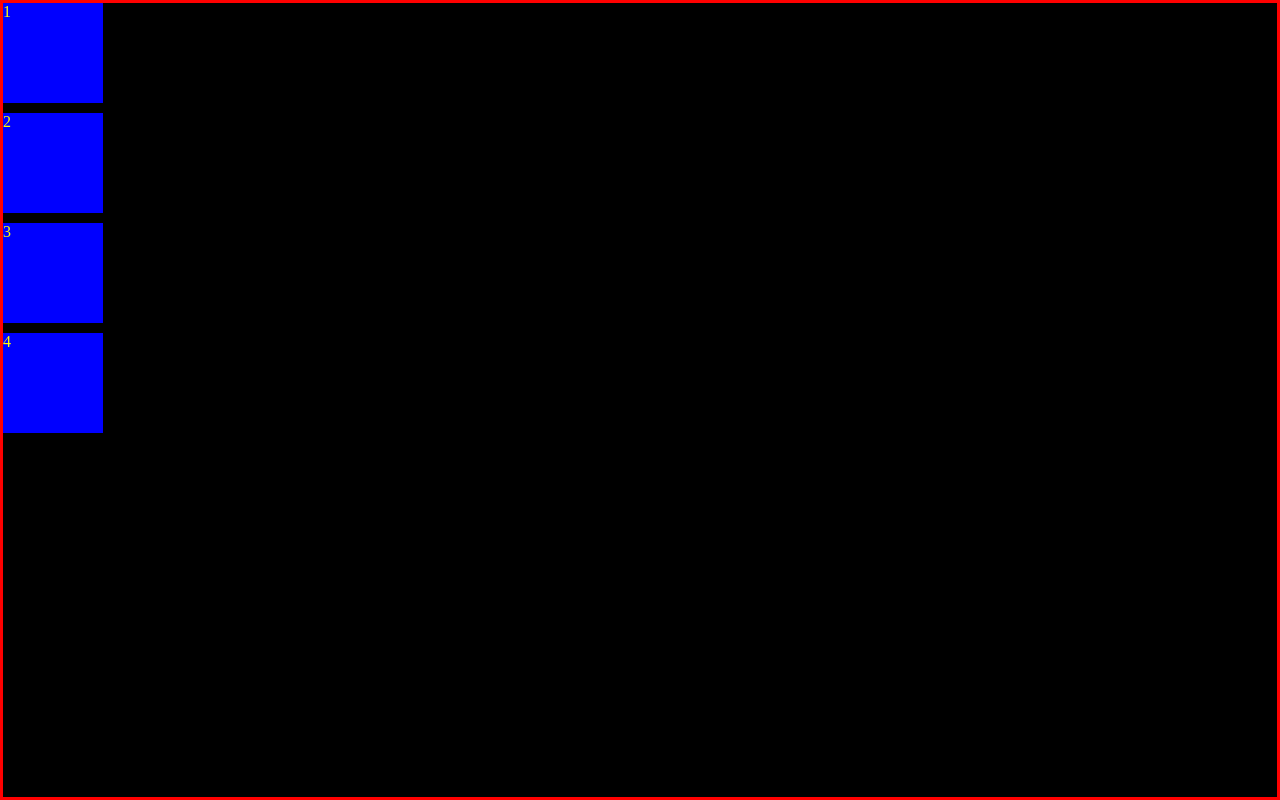
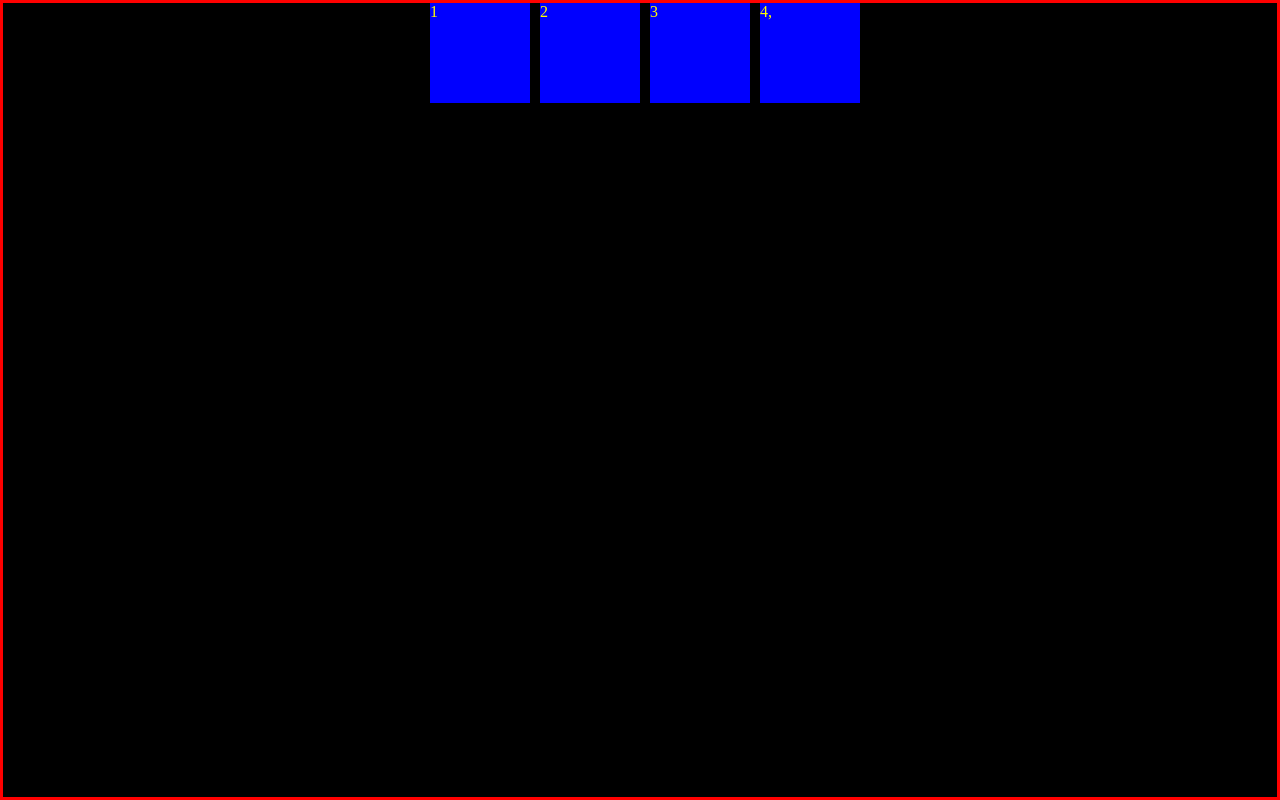
Before and after one commit to papan-roy/basic, a plain HTML site: page flex.html in a window 1280 px wide. Drawn offline with Linux system fonts and the light colour scheme.

Commit message:
fix: correct margin for box elements and update content in flex layout

```diff
--- a/flex.css
+++ b/flex.css
@@ -10,7 +10,7 @@
     width: 100px;
     background-color: blue;
     color: yellow;
-    margin-bottom: 10px;
+    margin-left: 10px;
     padding-left: 00px;
 
 }
@@ -18,4 +18,7 @@
 .containerA{
     border: 3px solid red;
     height: 100vh;
+    display: flex;
+    flex-direction: row;
+    justify-content: center;
 }
--- a/flex.html
+++ b/flex.html
@@ -11,7 +11,7 @@
     <div class="box">1</div>
     <div class="box">2</div>
     <div class="box">3</div>
-    <div class="box">4</div>
+    <div class="box">4,</div>
     </div>
 </body>
 </html>
```
